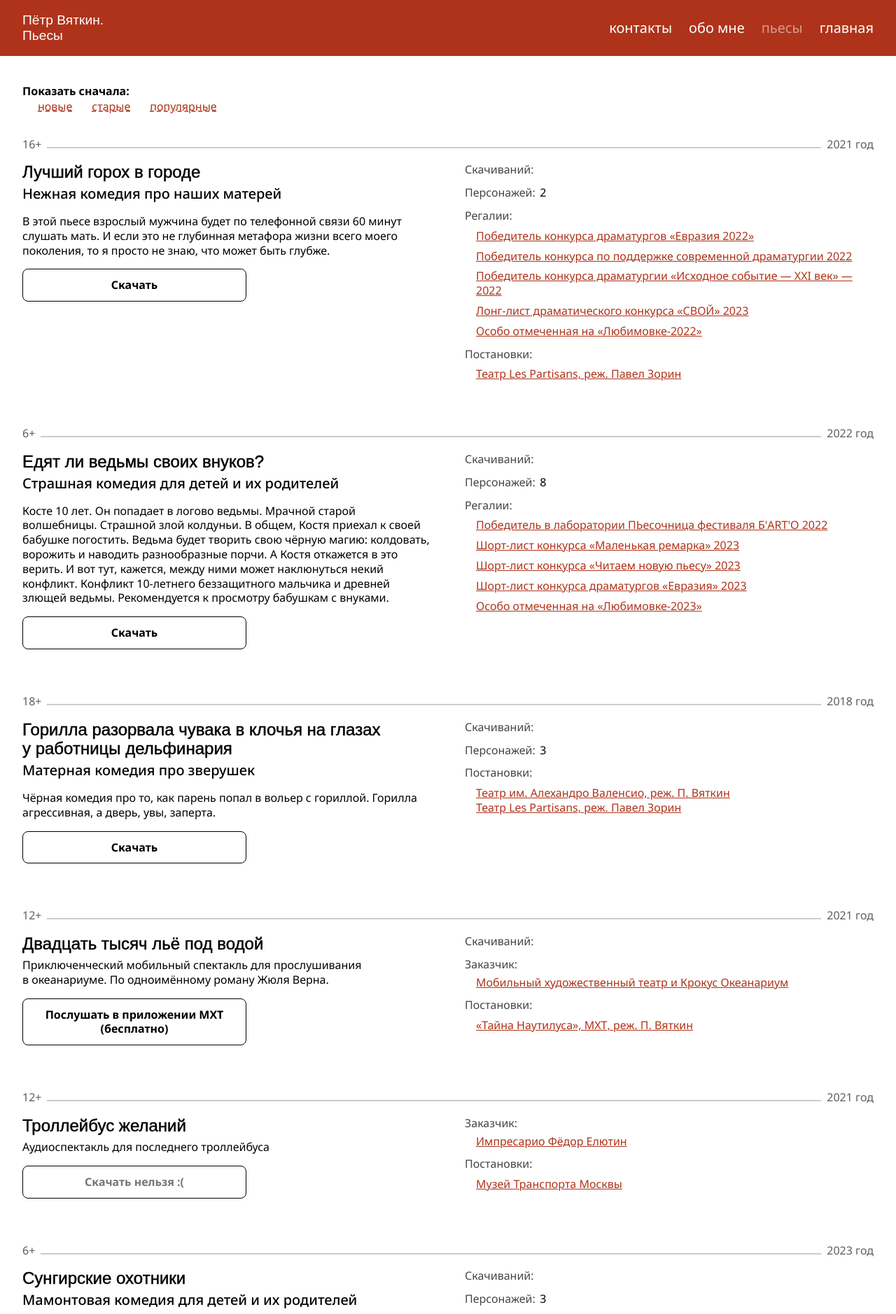
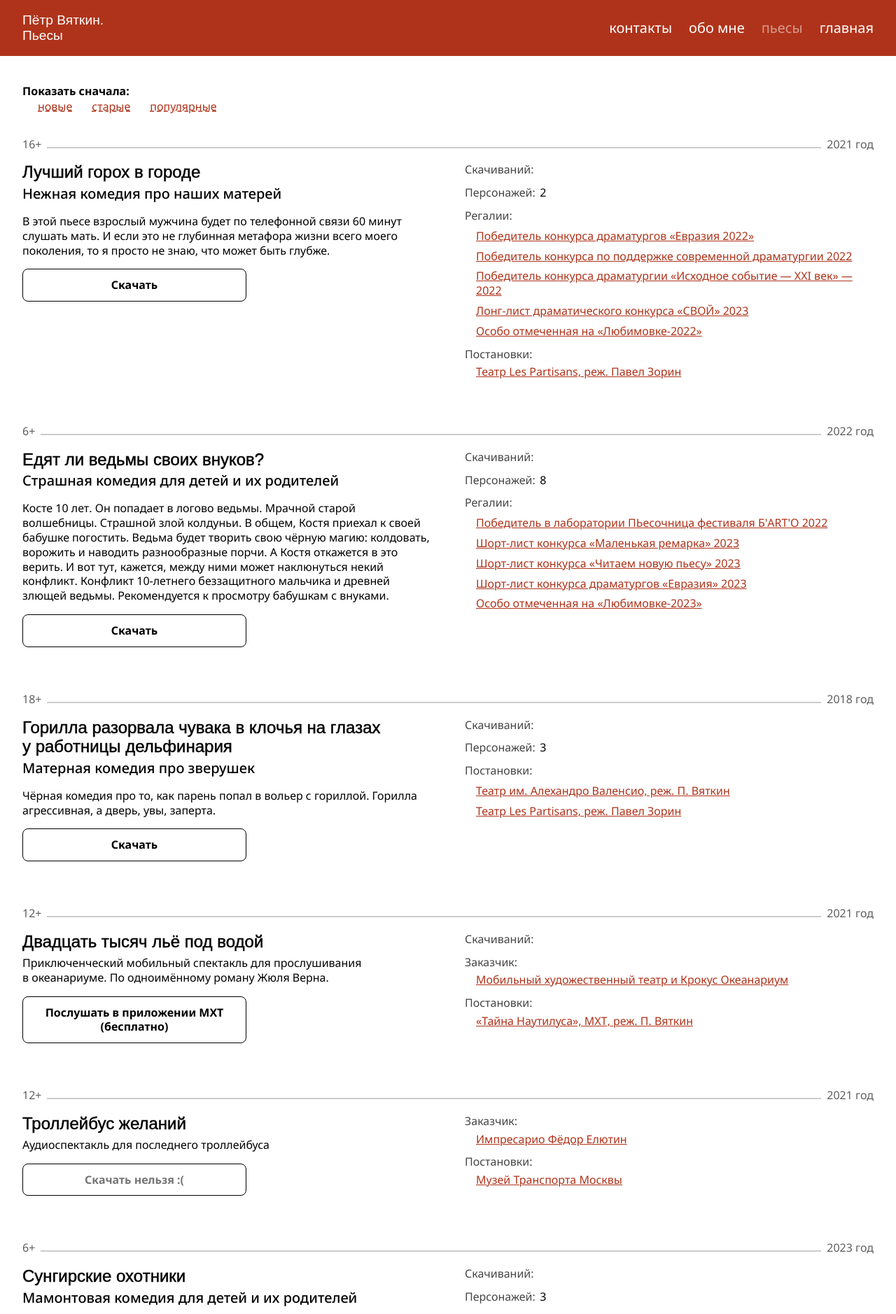
Before and after one commit to 1640max/vyatkin, a Jekyll site: the page built from pieces.html, in a window 1280 px wide. Shown: the top 1878 px of the page at 70% size. Built offline with Jekyll 4.4.1, drawn with Linux system fonts in a browser that asks for light colours; some web fonts are replaced.

Commit message:
Опечатка

```diff
--- a/pieces.html
+++ b/pieces.html
@@ -65,15 +65,11 @@
         {%- if piece.productions.size %}
           <section class="data">
             <header class="data__key">Постановки:</header>
-            <ul class="list-reset">
-              {%- for production in piece.productions %}
-                <li>
-                  <a  class="link data__value"
-                      href="{{ production.link }}"
-                      target="_blank">{{ production.name }}</a>
-                </li>
-              {%- endfor %}
-          </ul>
+            {%- for production in piece.productions %}
+              <a  class="link data__value"
+                  href="{{ production.link }}"
+                  target="_blank">{{ production.name }}</a>
+            {%- endfor %}
           </section>
         {%- endif %}
       </div>
```
